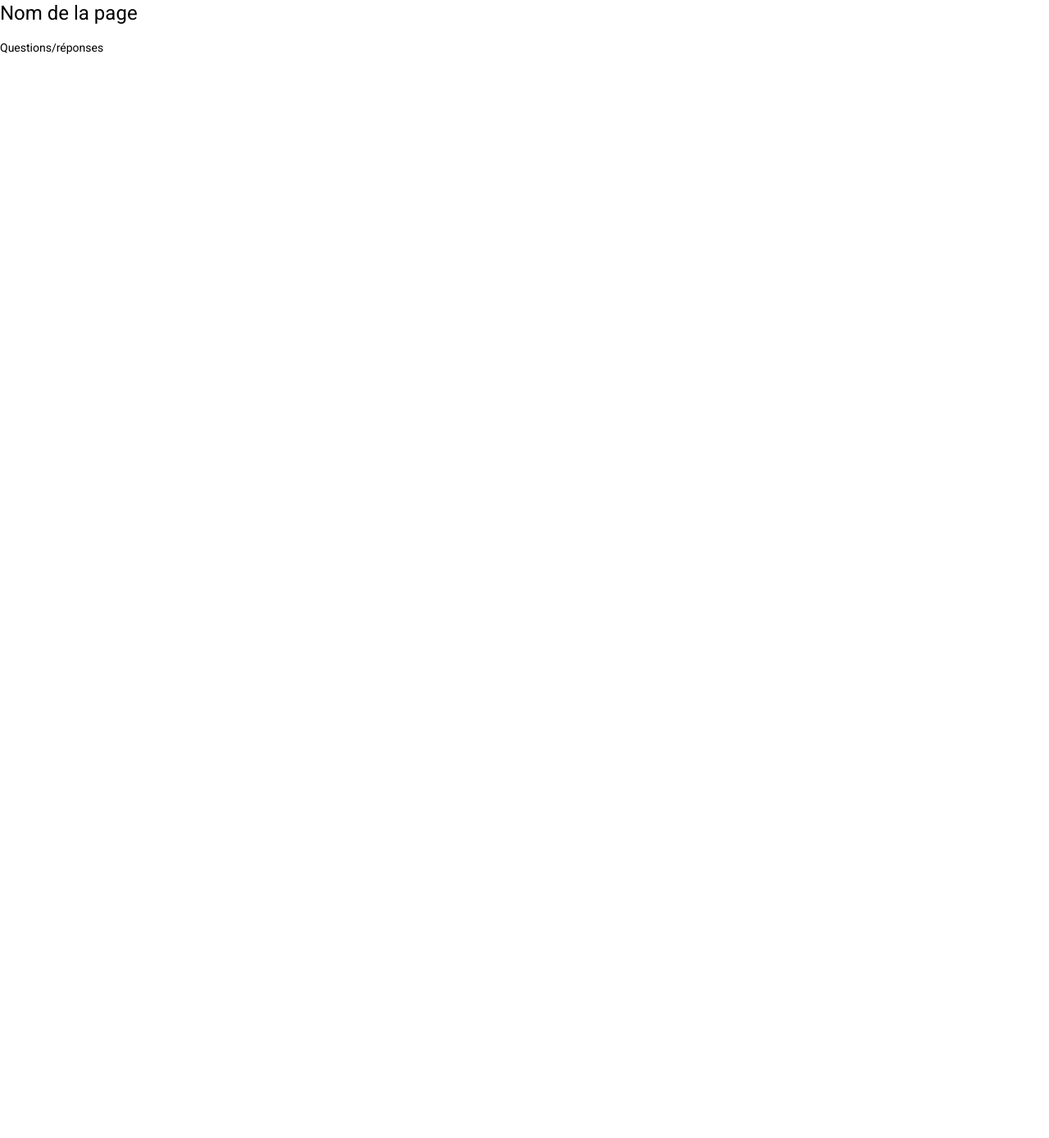
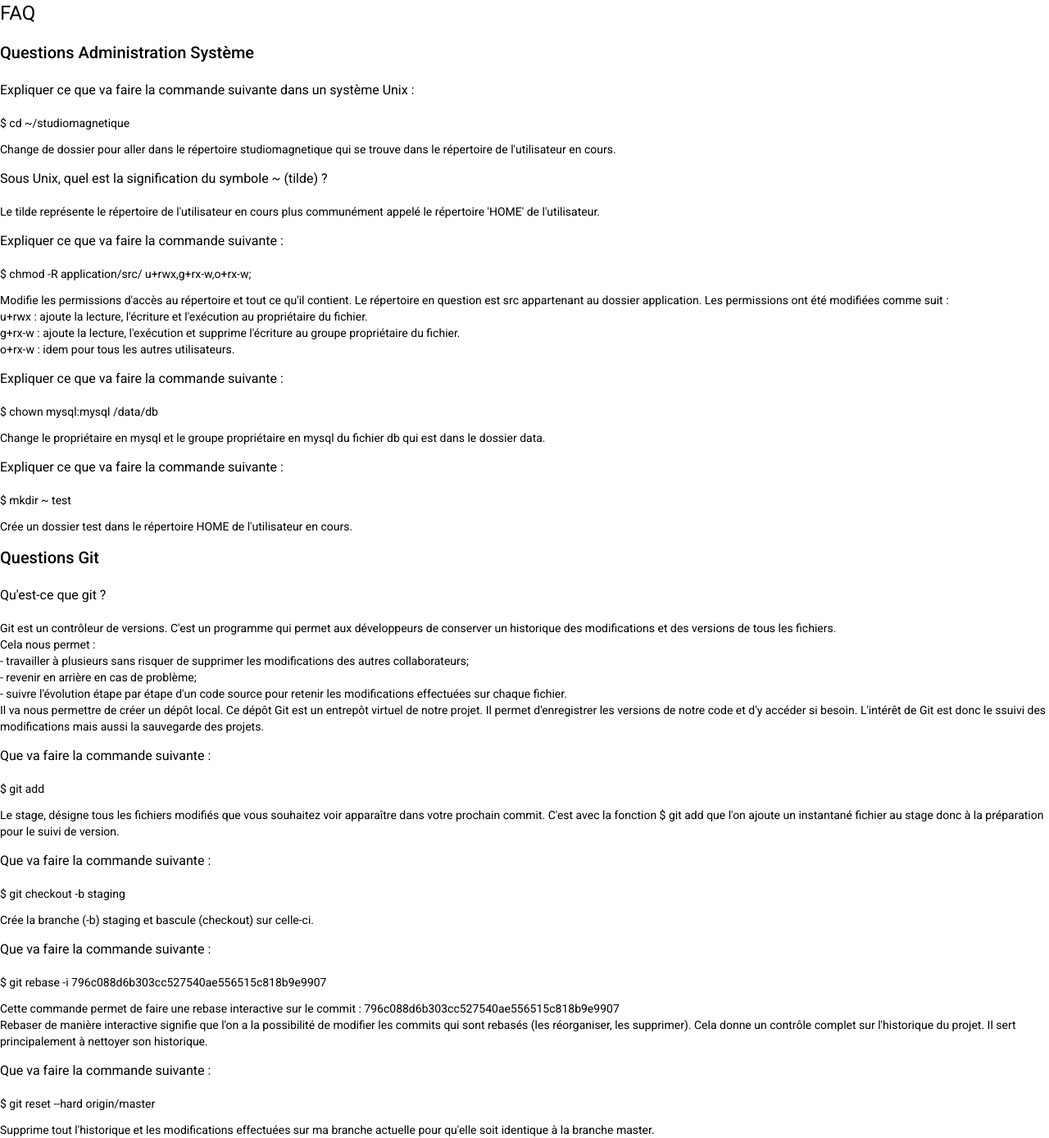
Before and after one commit to HeloOwWeb/TestAngular, an Angular app in the folder test-app-Gammeo/: page /faq in a window 1280 px wide. Shown: the whole page at 82% size. Before the commit the page ends 800 px from the top, so only its background shows below. Built offline with nearby package versions, Linux system fonts and the light colour scheme.

Commit message:
Contenu FAQ ok

```diff
--- a/test-app-Gammeo/src/app/faq/faq.component.html
+++ b/test-app-Gammeo/src/app/faq/faq.component.html
@@ -1,6 +1,91 @@
 <header>
-  <h1>Nom de la page</h1>
+  <h1>FAQ</h1>
 </header>
 <main>
-  Questions/réponses
+  <section>
+    <h2>Questions Administration Système</h2>
+    <div>
+      <h3>Expliquer ce que va faire la commande suivante dans un système Unix :</h3>
+      <p>$ cd ~/studiomagnetique</p>
+      <p>
+        Change de dossier pour aller dans le répertoire studiomagnetique qui se trouve dans le répertoire de l'utilisateur en cours.
+      </p>
+    </div>
+    <div>
+      <h3>Sous Unix, quel est la signification du symbole ~ (tilde) ?</h3>
+      <p>
+        Le tilde représente le répertoire de l'utilisateur en cours plus communément appelé le répertoire 'HOME' de l'utilisateur.
+      </p>
+    </div>
+    <div>
+      <h3>Expliquer ce que va faire la commande suivante :</h3>
+      <p>$ chmod -R application/src/ u+rwx,g+rx-w,o+rx-w;</p>
+      <p>
+        Modifie les permissions d'accès au répertoire et tout ce qu'il contient. Le répertoire en question est src appartenant au dossier application.
+        Les permissions ont été modifiées comme suit :<br />
+        u+rwx : ajoute la lecture, l'écriture et l'exécution au propriétaire du fichier.<br />
+        g+rx-w : ajoute la lecture, l'exécution et supprime l'écriture au groupe propriétaire du fichier.<br />
+        o+rx-w : idem pour tous les autres utilisateurs.
+      </p>
+    </div>
+    <div>
+      <h3>Expliquer ce que va faire la commande suivante :</h3>
+      <p>$ chown mysql:mysql /data/db</p>
+      <p>
+        Change le propriétaire en mysql et le groupe propriétaire en mysql du fichier db qui est dans le dossier data.
+      </p>
+    </div>
+    <div>
+      <h3>Expliquer ce que va faire la commande suivante :</h3>
+      <p>$ mkdir ~ test</p>
+      <p>
+        Crée un dossier test dans le répertoire HOME de l'utilisateur en cours.
+      </p>
+    </div>
+  </section>
+  <section>
+    <h2>Questions Git</h2>
+    <div>
+      <h3>Qu'est-ce que git ?</h3>
+      <p>
+        Git est un contrôleur de versions. C'est un programme qui permet aux développeurs de conserver un historique des modifications et des versions de tous les fichiers.<br />
+        Cela nous permet : <br />
+        - travailler à plusieurs sans risquer de supprimer les modifications des autres collaborateurs;<br />
+        - revenir en arrière en cas de problème;<br />
+        - suivre l'évolution étape par étape d'un code source pour retenir les modifications effectuées sur chaque fichier.<br />
+        Il va nous permettre de créer un dépôt local. Ce dépôt Git est un entrepôt virtuel de notre projet. Il permet d'enregistrer les versions de notre code et d'y accéder si besoin.
+        L'intérêt de Git est donc le ssuivi des modifications mais aussi la sauvegarde des projets.
+      </p>
+    </div>
+    <div>
+      <h3>Que va faire la commande suivante :</h3>
+      <p>$ git add</p>
+      <p>
+        Le stage, désigne tous les fichiers modifiés que vous souhaitez voir apparaître dans votre prochain commit. C'est avec la fonction $ git add  que l'on ajoute un instantané fichier au stage donc à la préparation pour le suivi de version.
+      </p>
+    </div>
+    <div>
+      <h3>Que va faire la commande suivante :</h3>
+      <p>$ git checkout -b staging</p>
+      <p>
+        Crée la branche (-b) staging et bascule (checkout) sur celle-ci.
+      </p>
+    </div>
+    <div>
+      <h3>Que va faire la commande suivante :</h3>
+      <p>$ git rebase -i 796c088d6b303cc527540ae556515c818b9e9907</p>
+      <p>
+        Cette commande permet de faire une rebase interactive sur le commit : 796c088d6b303cc527540ae556515c818b9e9907<br />
+        Rebaser de manière interactive signifie que l'on a la possibilité de modifier les commits qui sont rebasés (les réorganiser, les supprimer).
+        Cela donne un contrôle complet sur l'historique du projet. Il sert principalement à nettoyer son historique.
+      </p>
+    </div>
+    <div>
+      <h3>Que va faire la commande suivante :</h3>
+      <p>$ git reset --hard origin/master</p>
+      <p>
+        Supprime tout l'historique et les modifications effectuées sur ma branche actuelle pour qu'elle soit identique à la branche master.
+      </p>
+    </div>
+  </section>
 </main>
```
